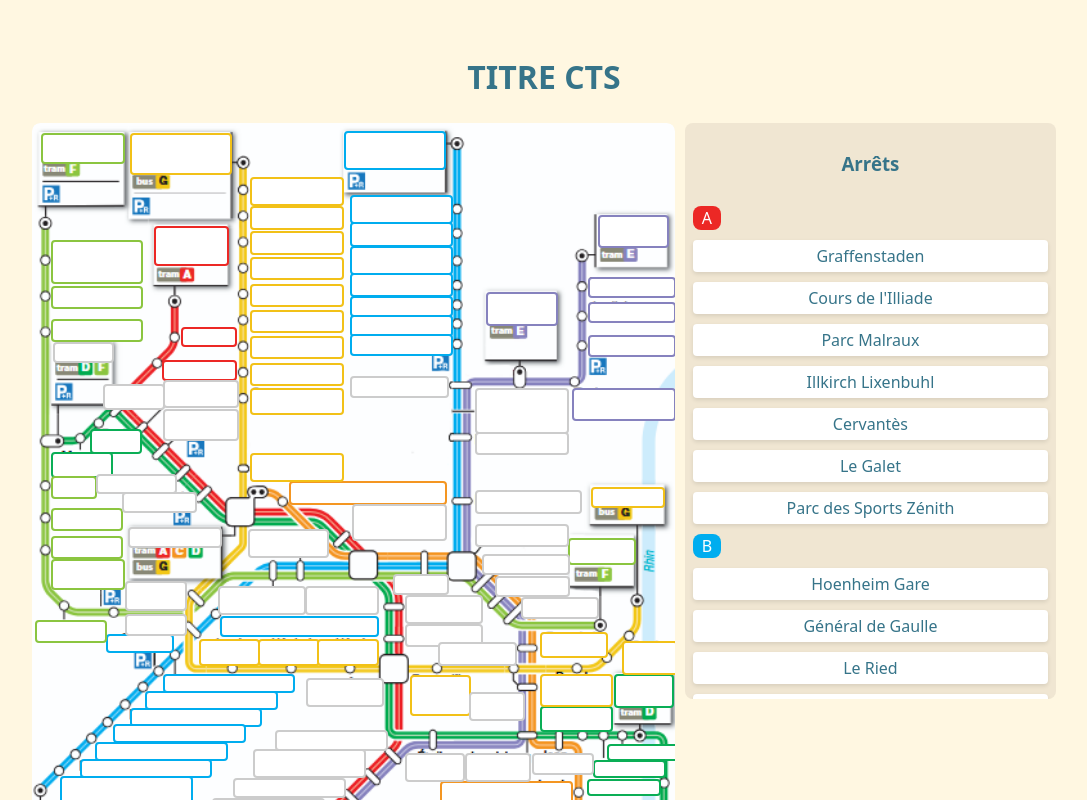
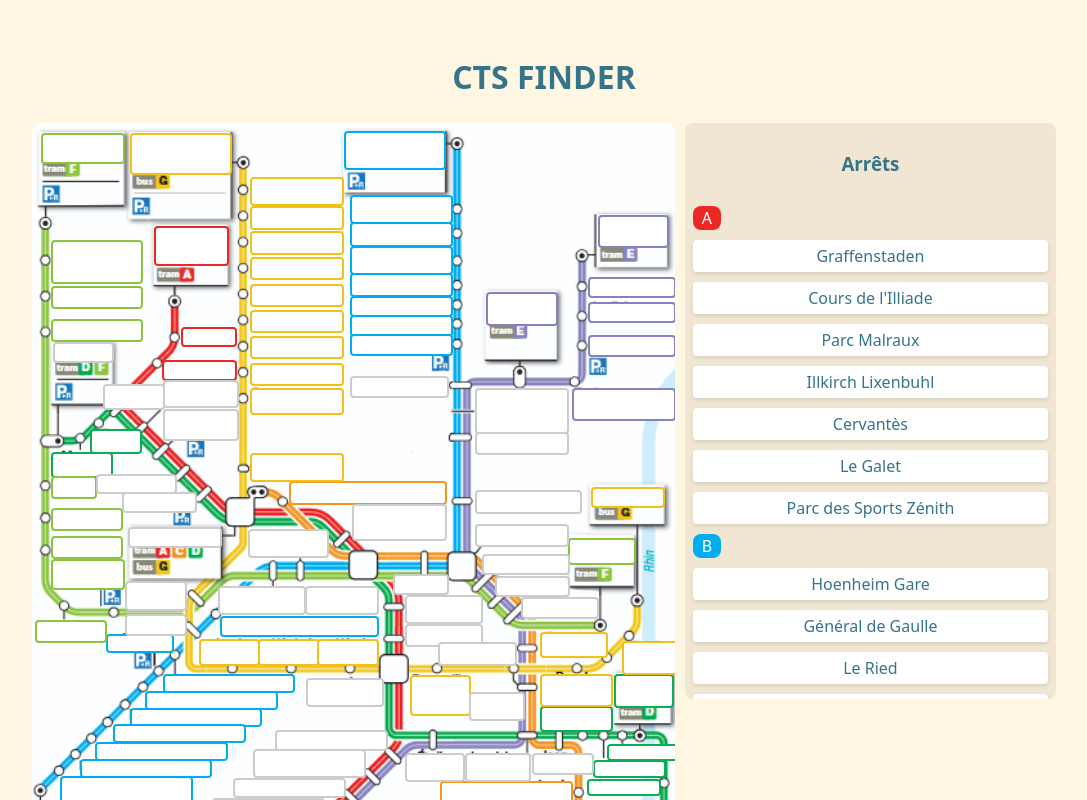
Before and after one commit to oumbguet/cts-finder, a React (Vite) app: page / in a window 1280 px wide. Shown: the top 800 px of the page, without its empty margins (96-1183 px from the left). Built offline with nearby package versions, Linux system fonts and the light colour scheme.

Commit message:
feat: change title

```diff
--- a/src/App.tsx
+++ b/src/App.tsx
@@ -13,7 +13,7 @@ function App() {
 
   return (
     <DndProvider backend={HTML5Backend}>
-      <h1>TITRE CTS</h1>
+      <h1>CTS FINDER</h1>
       <div style={{display: 'flex', width: '80vw', gap: '10px'}}>
         <Map onResize={setMapSize} assignments={assignments} setAssignments={setAssignments} toggleSolution={toggleSolution} checkResult={checkResult} />
         <Menu mapSize={mapSize} assignments={assignments} toggleSolution={toggleSolution} toggleToggleSolution={() => setToggleSolution(!toggleSolution)} checkResult={checkResult} toggleCheckResult={() => setCheckResult(!checkResult)} />
```
